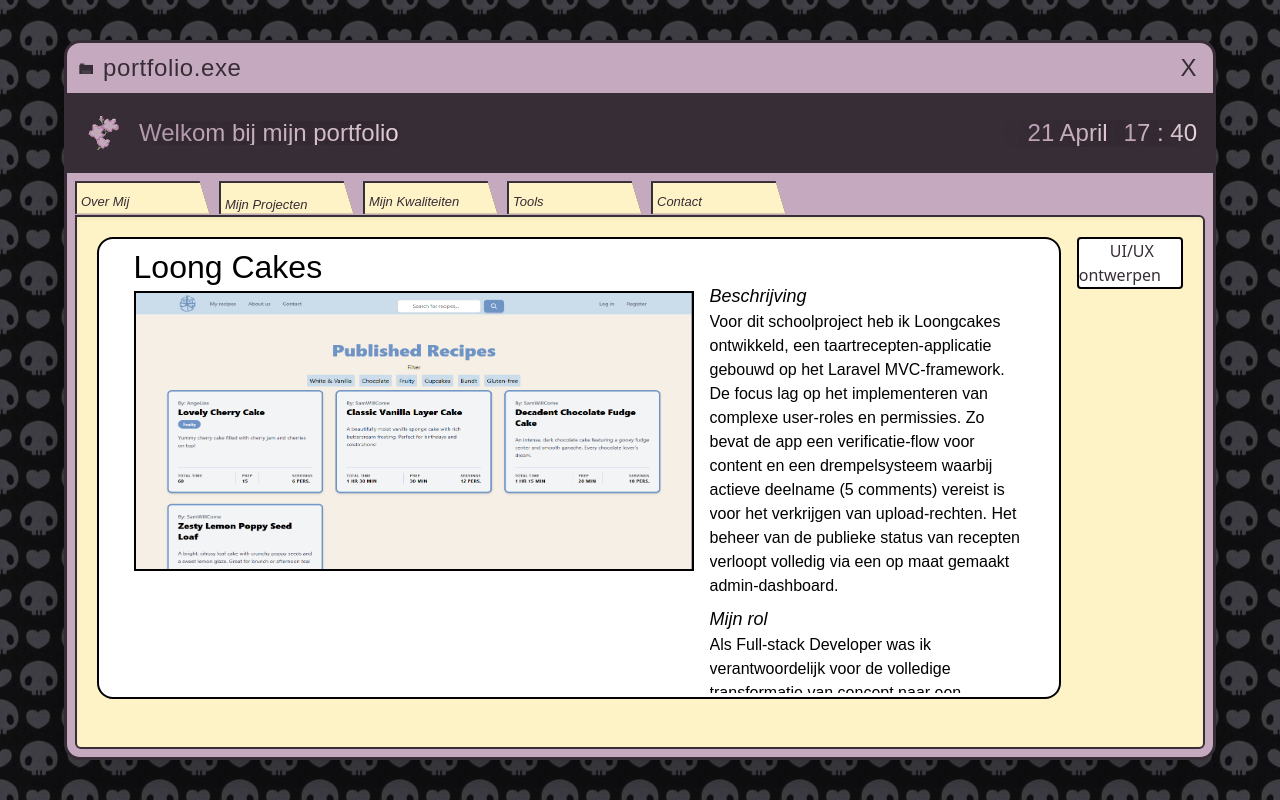
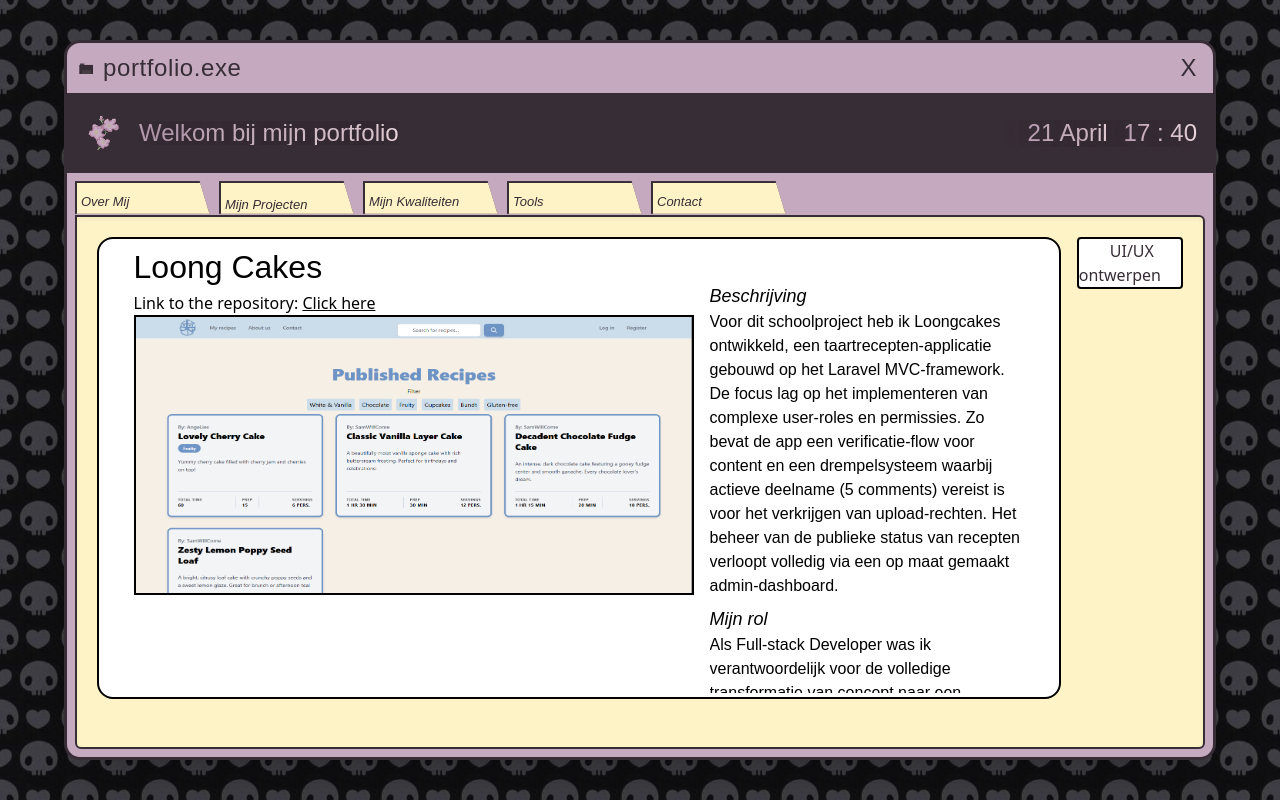
Before and after one commit to lisa-mao/my-portfolioV2, a Next.js app: page /projects in a window 1280 px wide. Built offline with nearby package versions, Linux system fonts and the light colour scheme.

Commit message:
added a link to the repo

```diff
--- a/src/app/projects/page.jsx
+++ b/src/app/projects/page.jsx
@@ -43,6 +43,7 @@ export default function MyProjects() {
                         className="bg-white rounded-2xl p-2 flex flex-col md:flex-row pb-1 pt-1 md:gap-4 justify-center border-black border-2 border-solid">
                         <div className="flex flex-col">
                             <h1 className="font-stretch-50% jersey-10-projectLabels">Loong Cakes</h1>
+                            <p>Link to the repository: <a className="underline" href="https://github.com/lisa-mao/cakerecipes">Click here</a></p>
                             <button onClick={() => setIsModalOpen(true)} className="cursor-pointer">
                                 <img alt="homepage" className="md:w-140 md:h-70 w-140 h-70border-black border-2 border-solid "
                                      src="/loongcakes/homepage.png"/>
```
